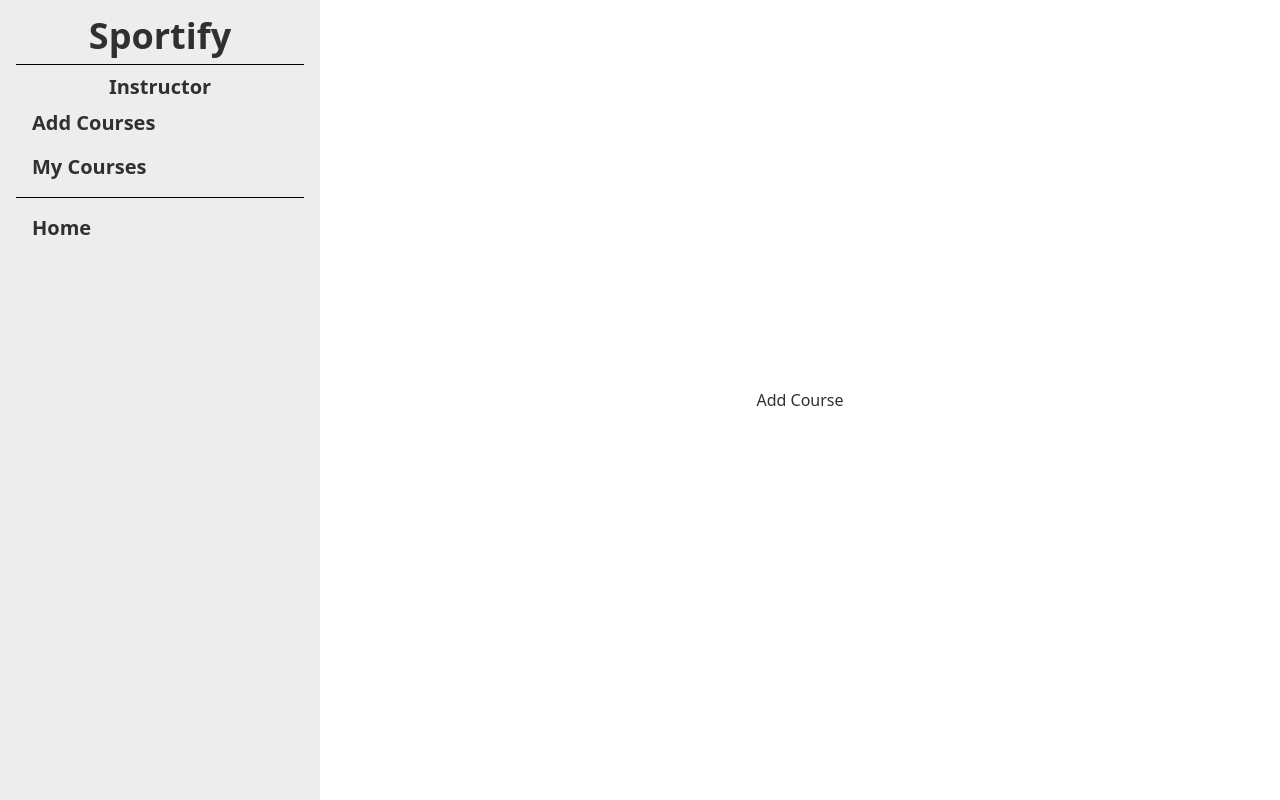
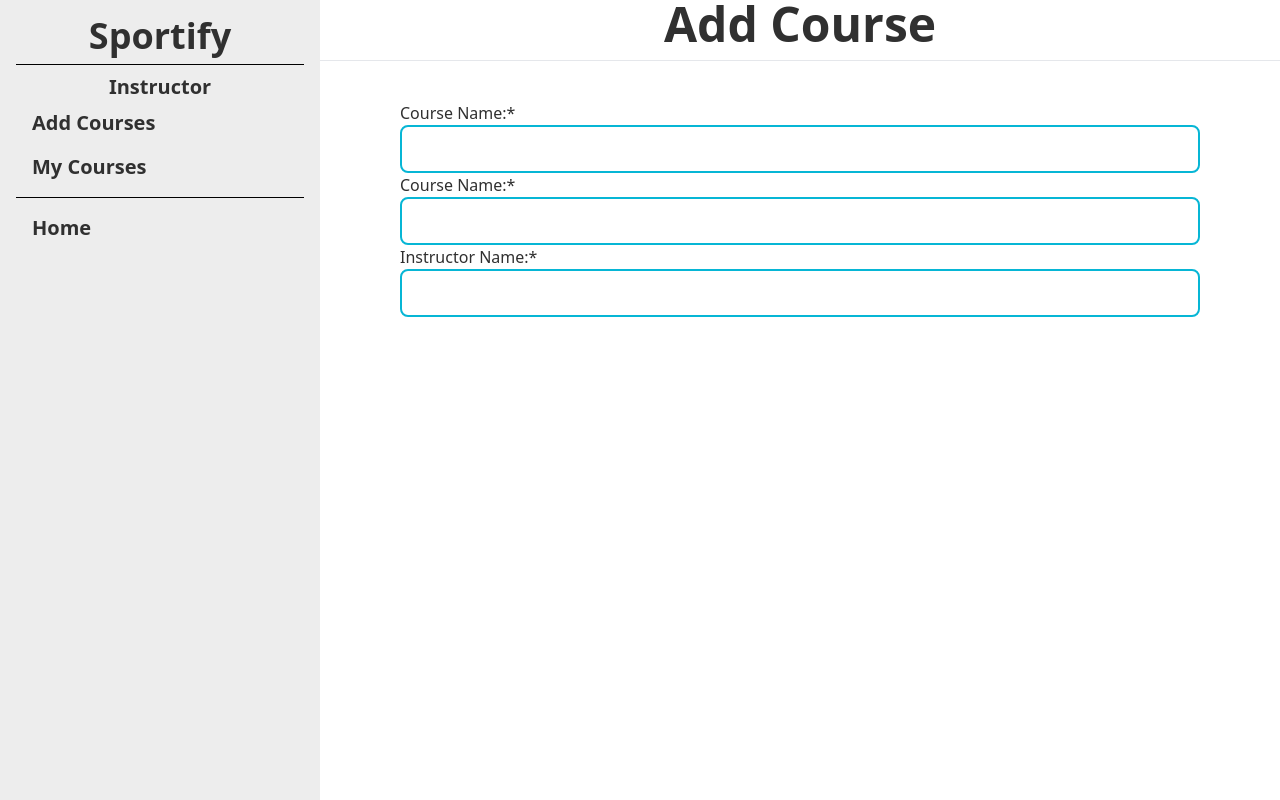
Before and after one commit to AbuBokorprog/sportify-client-side, a React (Vite) app: page /dashboard/AddCourse in a window 1280 px wide. Built offline with nearby package versions, Linux system fonts and the light colour scheme; no server answers.

Commit message:
Instructor dashboard

```diff
--- a/src/Compound/Admin/ManageCourses/ManageCourses.jsx
+++ b/src/Compound/Admin/ManageCourses/ManageCourses.jsx
@@ -2,7 +2,7 @@ import React from "react";
 
 const ManageCourses = () => {
   return (
-    <div className="my-auto mx-auto">
+    <div className="w-full h-full mx-auto ">
       <div className="overflow-x-auto">
         <div>
           <h2 className="text-2xl lg:text-5xl font-semibold mb-3">
--- a/src/Compound/Admin/ManageUsers/ManageUsers.jsx
+++ b/src/Compound/Admin/ManageUsers/ManageUsers.jsx
@@ -4,7 +4,7 @@ const ManageUsers = () => {
   const [allUsers, setAllUsers] = useState([]);
 
   return (
-    <div className="my-auto mx-auto">
+    <div className="w-full h-full mx-auto">
       <div className="overflow-x-auto">
         <div>
           <h2 className="text-2xl lg:text-5xl font-semibold mb-3">
--- a/src/Compound/Instructor/AddCourse/AddCourse.jsx
+++ b/src/Compound/Instructor/AddCourse/AddCourse.jsx
@@ -2,9 +2,48 @@ import React from "react";
 
 const AddCourse = () => {
   return (
-    <div>
+    <div className="w-full h-full">
       <div>
-        <h2>Add Course</h2>
+        <h2 className="text-2xl text-center mx-auto lg:text-5xl font-semibold mb-3">
+          Add Course
+        </h2>
+        <hr />
+      </div>
+      <div className="mx-20 mt-10">
+        <form>
+          <div className="form-control">
+            <label htmlFor="course">Course Name:*</label>
+            <input
+              type="text"
+              name="course"
+              id="course"
+              className="input input-bordered border-2 border-secondary"
+              required
+            />
+          </div>
+          <div>
+            <div className="form-control">
+              <label htmlFor="course">Course Name:*</label>
+              <input
+                type="text"
+                name="course"
+                id="course"
+                className="input input-bordered border-2 border-secondary"
+                required
+              />
+            </div>
+            <div className="form-control">
+              <label htmlFor="course">Instructor Name:*</label>
+              <input
+                type="text"
+                name="course"
+                id="course"
+                className="input input-bordered border-2 border-secondary"
+                required
+              />
+            </div>
+          </div>
+        </form>
       </div>
     </div>
   );
--- a/src/Shared/Navbar/Navbar.jsx
+++ b/src/Shared/Navbar/Navbar.jsx
@@ -129,7 +129,6 @@ const Navbar = () => {
               onClick={handleLogout}
               className="btn btn-ghost btn-md hover:bg-info bg-cyan-700 text-white hover:text-white font-bold"
             >
-              {" "}
               <FaSignOutAlt className="me-1"></FaSignOutAlt> Logout
             </button>
           ) : (
```
